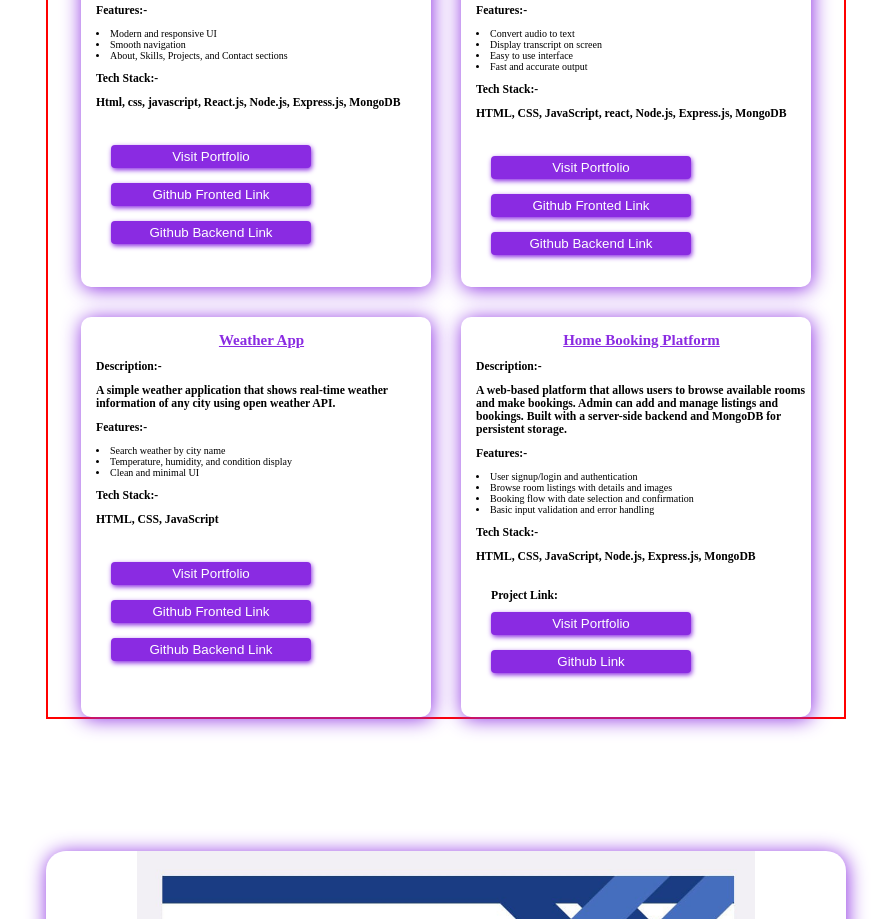
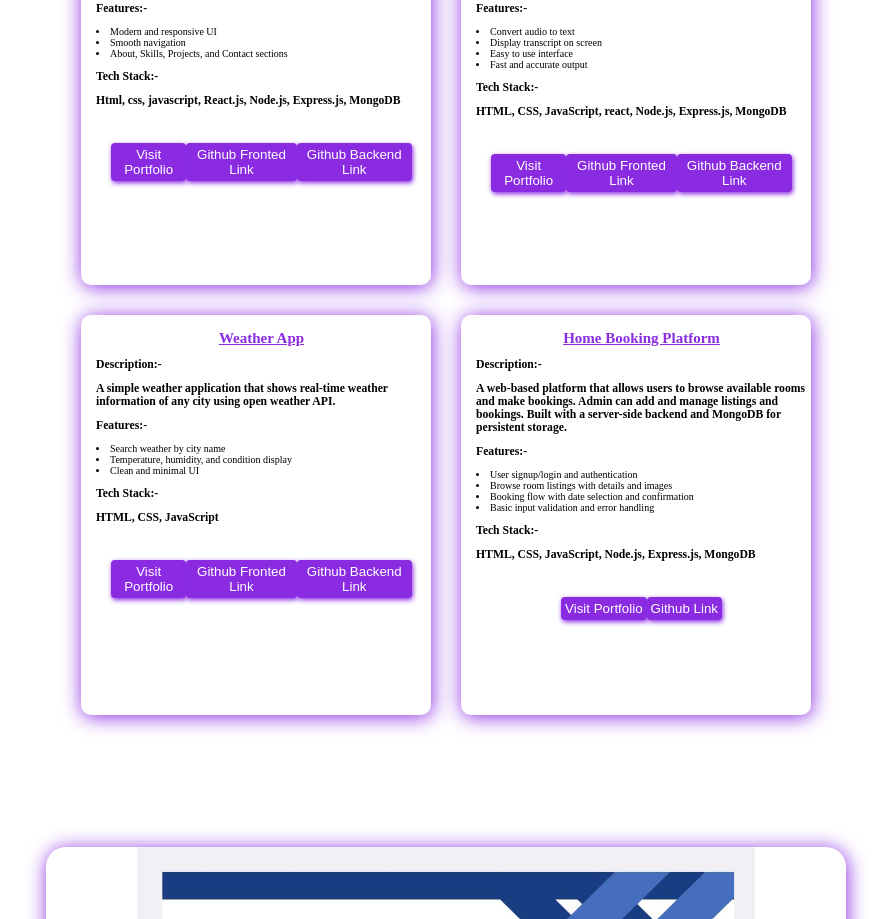
Before and after one commit to vicky-kumar-99/react-portfolio-fronted, a React (Vite) app: page / in a window 1280 px wide. Shown: the part 940-1859 px from the top of the page, without its empty margins (194-1087 px from the left). Built offline with nearby package versions, Linux system fonts and the light colour scheme.

Commit message:
changing

```diff
--- a/src/index.css
+++ b/src/index.css
@@ -554,7 +554,7 @@ h2 i b {
     align-items: center;
     justify-content: center;
 
-    border:2px solid red;
+
 
 }
 
@@ -574,6 +574,10 @@ h2 i b {
     margin:10px;
     padding:5px;
 
+    display:flex;
+    align-items: center;
+    justify-content: center;
+
 }
 
 .pro-link-class {
--- a/src/pages/Home.jsx
+++ b/src/pages/Home.jsx
@@ -109,7 +109,7 @@ export default function Home() {
            <br></br>
 
             <section className="home-section">
-                <div class="main-page-project"><h1><b><i>-: PROJECTS :-</i></b></h1></div>
+                <div class="main-page-project" style={{textAlign:'center'}}><h1><b><i>-: PROJECTS :-</i></b></h1></div>
 
                  {/* main class */}
 
@@ -298,7 +298,7 @@ export default function Home() {
 
                         <div class="project-links">
                             <div>
-                                <h3>Project Link:</h3>
+
                                 <Link to="https://home-booking-platform-o0wi.onrender.com">
                                 <button class="pro-link-class">Visit Portfolio</button>
                                 </Link>
```
